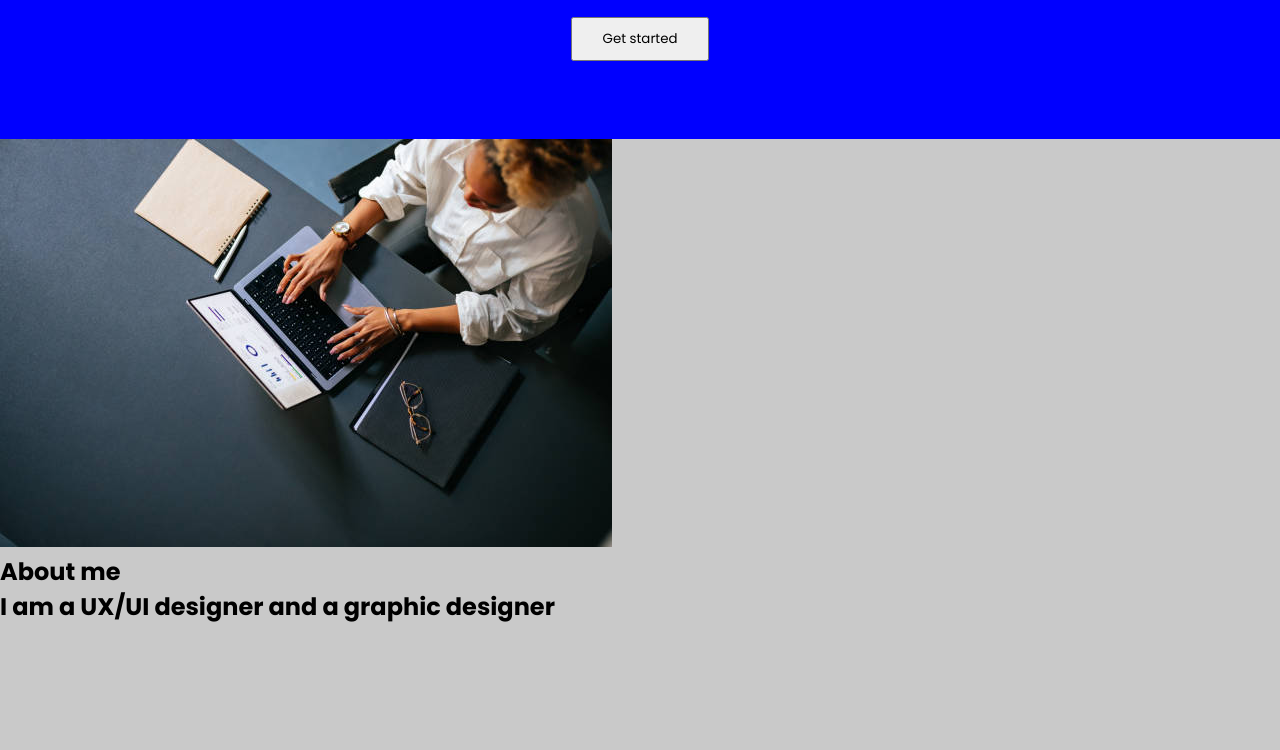
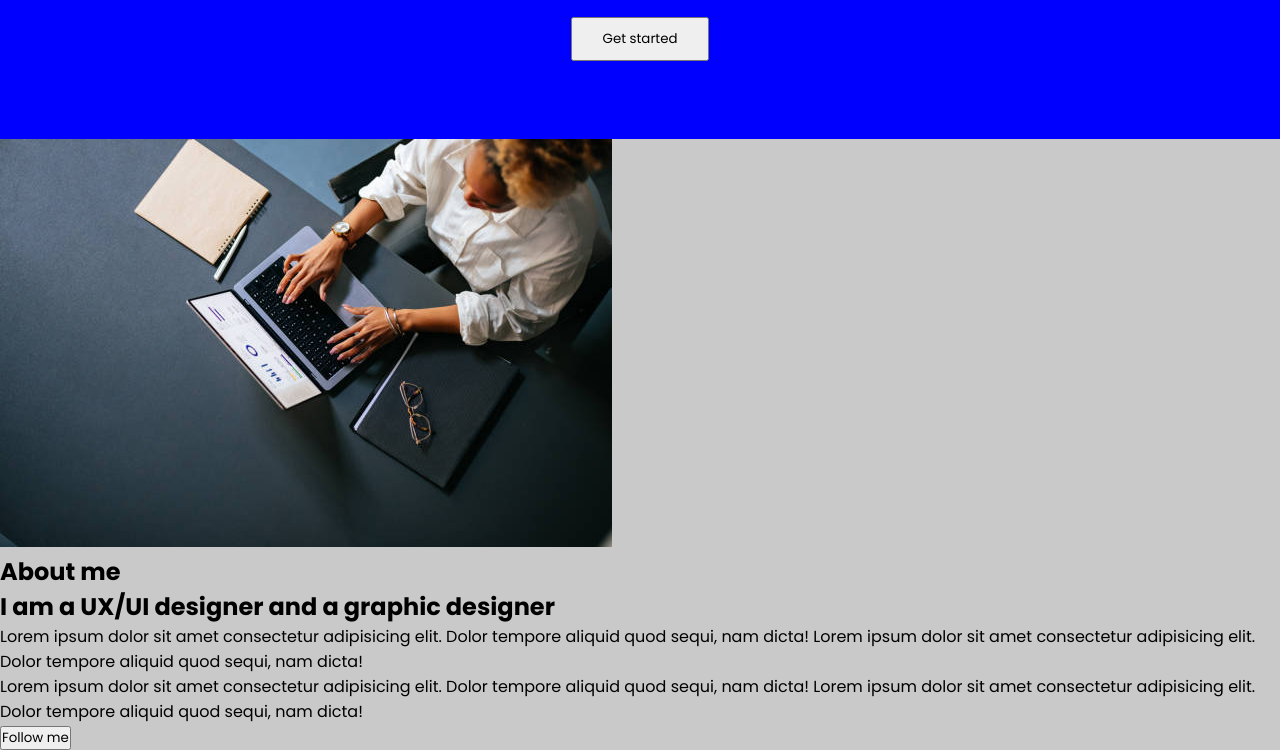
Before and after one commit to marytechme/challenge-6, a website: page index.html in a window 1280 px wide. Shown: the part 278-1028 px from the top of the page. Before the commit the page ends 902 px from the top, so only its background shows below. Drawn offline with Linux system fonts and the light colour scheme.

Commit message:
finish structuring the second section

```diff
--- a/index.html
+++ b/index.html
@@ -40,6 +40,19 @@
             <div class="desc1">
                 <h1>About me</h1>
                 <h2>I am a UX/UI designer and a graphic designer</h2>
+                <p>Lorem ipsum dolor sit amet consectetur adipisicing elit.
+                 Dolor tempore aliquid quod sequi, nam dicta!
+                 Lorem ipsum dolor sit amet consectetur adipisicing elit.
+                    Dolor tempore aliquid quod sequi, nam dicta!
+                </p>
+                <p>Lorem ipsum dolor sit amet consectetur adipisicing elit.
+                    Dolor tempore aliquid quod sequi, nam dicta!
+                    Lorem ipsum dolor sit amet consectetur adipisicing elit.
+                    Dolor tempore aliquid quod sequi, nam dicta!
+                </p>
+            </div>
+            <div class="but1">
+                <button>Follow me</button>
             </div>
         </section>
         <section class="section3">
--- a/styles/components/_section2.scss
+++ b/styles/components/_section2.scss
@@ -0,0 +1,5 @@
+*{
+    padding: 0;
+    margin: 0;
+    box-sizing: border-box;
+}
```
Also changed, not shown: styles/index.css, 1 other file.
